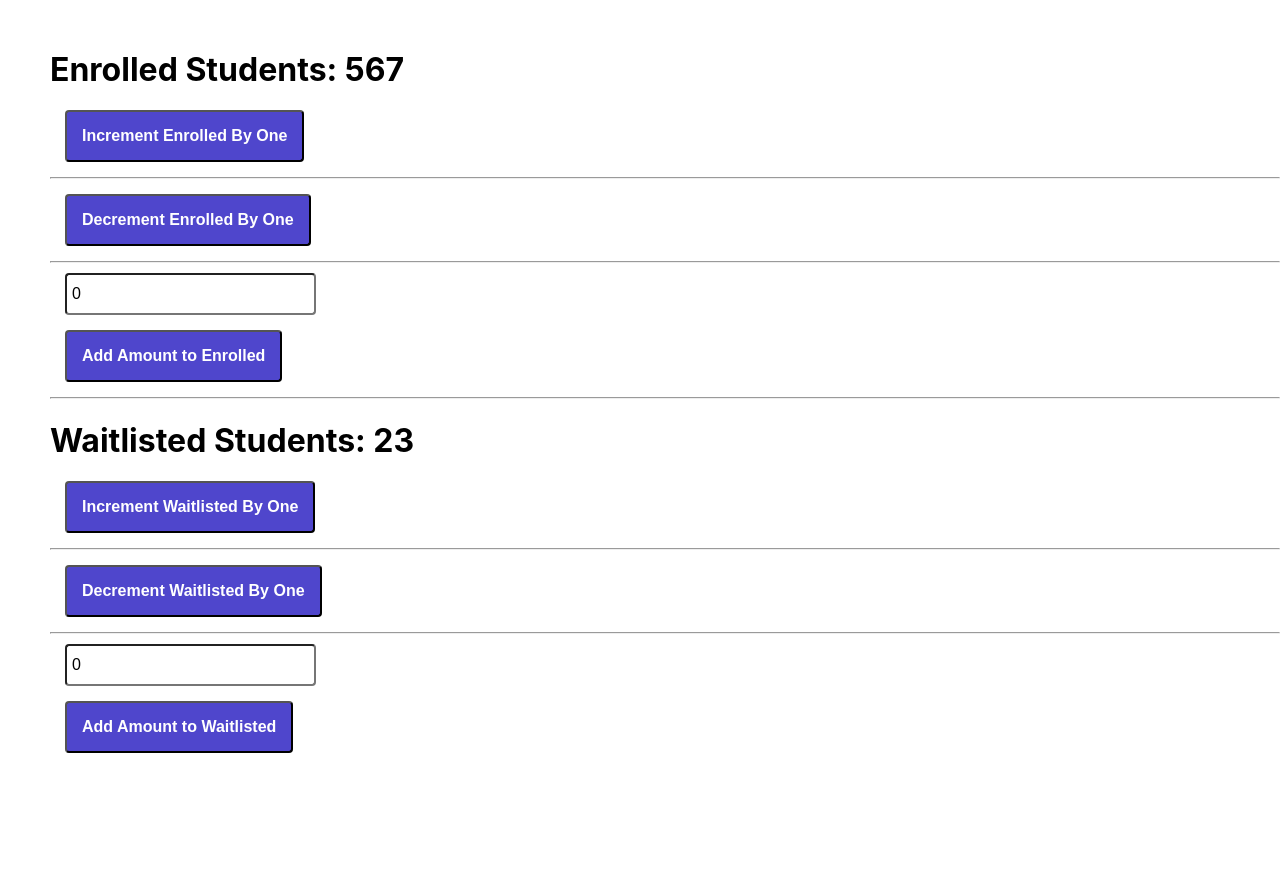
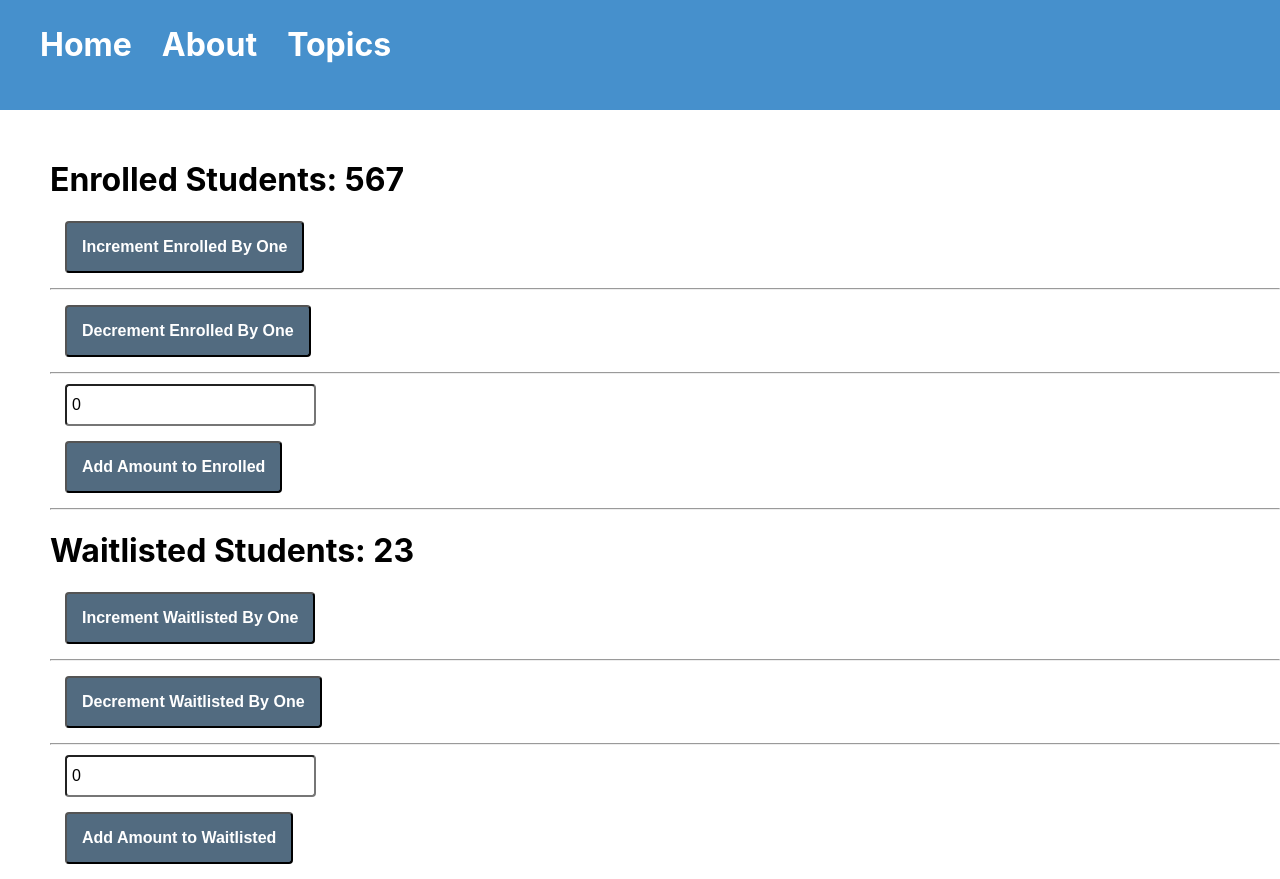
Before and after one commit to knaughton782/friendly-octo-fortnight, a React (Create React App) app: page / in a window 1280 px wide. Before the commit the page ends 800 px from the top, so only its background shows below. Built offline with nearby package versions, Linux system fonts and the light colour scheme.

Commit message:
update file structure, adding nav screens

```diff
--- a/src/components/App.js
+++ b/src/components/App.js
@@ -1,8 +1,15 @@
 import React from 'react';
 import NumberOfStudents from './index.js';
+import Header from './Header.js';
 
 const App = props => {
-  return <NumberOfStudents />;
+  return (
+    <div>
+      <Header />
+      <NumberOfStudents />
+    </div>
+
+  )
 }
 
 export default App;
--- a/src/components/Header.js
+++ b/src/components/Header.js
@@ -1,7 +1,8 @@
 import React from 'react';
+import '../styles/index.css';
 
 const Header = ({ title }) => (
-    <div>
+    <div className='header'>
         <a href="/">Home</a>
         <a href="/about">About</a>
         <a href="/topics">Topics</a>
--- a/src/styles/index.css
+++ b/src/styles/index.css
@@ -1,3 +1,12 @@
+/*
+#4690CC med blue
+#A3D6FF light blue
+#57B3FF bright blue
+#526B80 grey
+#458FCC dark blue
+*/
+
+
 body {
   margin: 0;
   font-family: -apple-system, BlinkMacSystemFont, 'Segoe UI', 'Roboto', 'Oxygen',
@@ -21,7 +30,7 @@ code {
   padding: 15px;
   margin: 15px;
   border-radius: 4px;
-  background-color: rgb(79, 70, 204);
+  background-color: #526B80;
   color: white;
   font-weight: bold;
   font-size: 16px;
@@ -34,3 +43,18 @@ input {
   border-radius: 4px;
   font-size: 16px;
 }
+
+.header {
+  background-color:  #4690cc;
+  margin: 0 0 25px 0;
+  padding: 25px;
+  color: #fff;
+
+}
+.header a {
+  text-decoration: none;
+  font-size: 2em;
+  padding: 15px;
+  font-weight: bold;
+  color: #fff;
+}
```
Also changed, not shown: src/components/About.js (added), src/components/Home.js (added), src/components/Topics.js (added).
